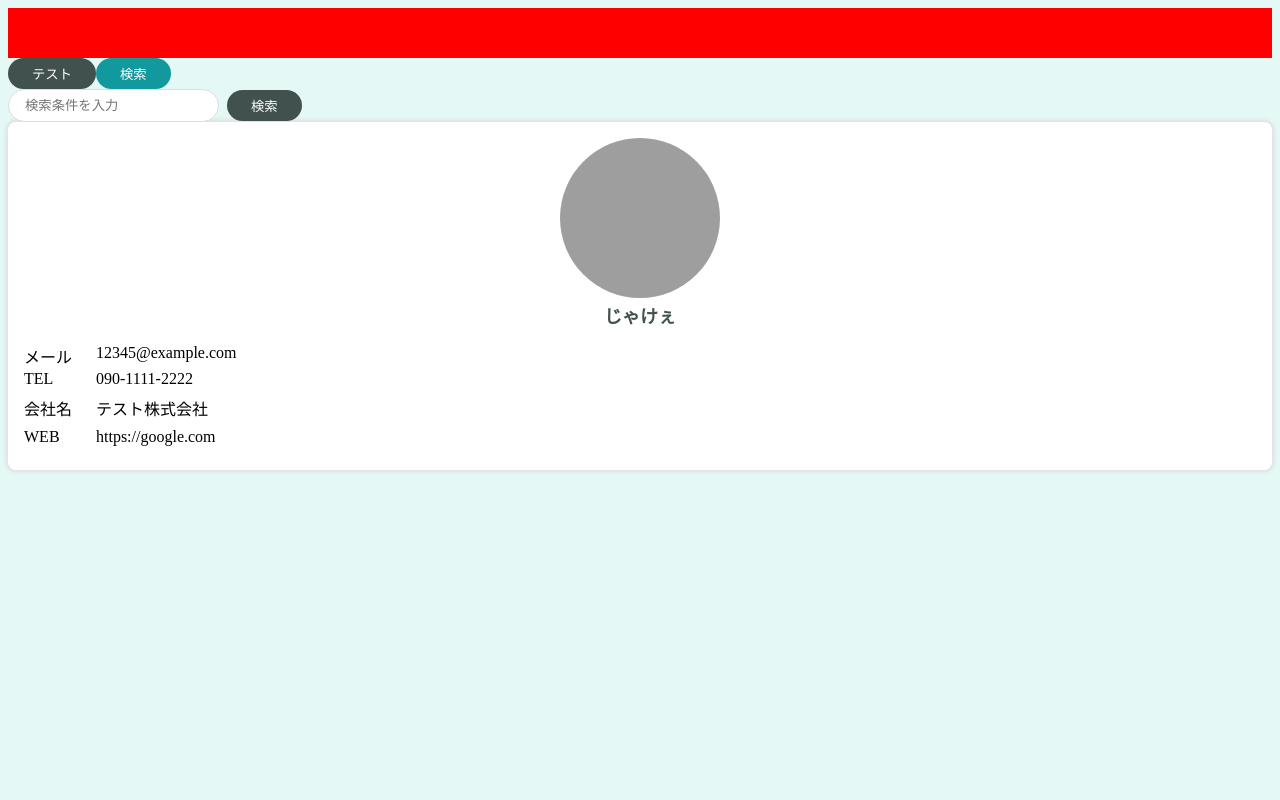
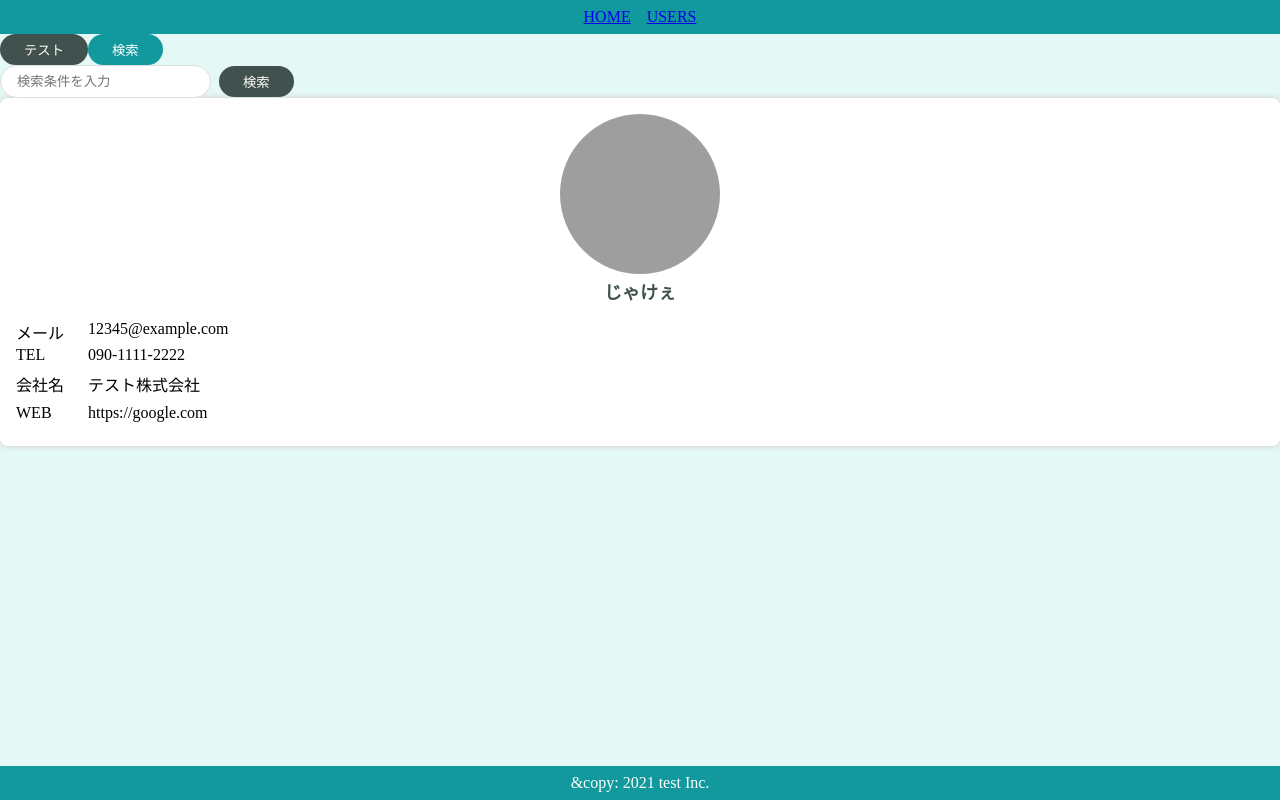
Before and after one commit to hoshico/react-atomic-design, a React (Create React App) app: page / in a window 1280 px wide. Built offline with nearby package versions, Linux system fonts and the light colour scheme; grey boxes are pictures that could not be loaded.

Commit message:
add Header / Hooter

```diff
--- a/src/App.js
+++ b/src/App.js
@@ -1,7 +1,9 @@
+import { BrowserRouter } from "react-router-dom";
 import { PrimaryButton } from "./components/atoms/button/PrimaryButton";
 import { SecondaryButton } from "./components/atoms/button/SecondaryButton";
 import { SearchInput } from "./components/moleculese/SeachInput";
 import { UserCard } from "./components/organisms/user/UserCard";
+import { DefaultLayout } from "./components/template/DefaultLayout";
 import { HeaderOnly } from "./components/template/HeaderOnly";
 import "./styles.css";
 
@@ -18,12 +20,14 @@
 
 export default function App() {
   return (
-    <HeaderOnly>
-      <PrimaryButton>テスト</PrimaryButton>
-      <SecondaryButton>検索</SecondaryButton>
-      <br />
-      <SearchInput />
-      <UserCard user={user} />
-    </HeaderOnly>
+    <BrowserRouter>
+      <DefaultLayout>
+        <PrimaryButton>テスト</PrimaryButton>
+        <SecondaryButton>検索</SecondaryButton>
+        <br />
+        <SearchInput />
+        <UserCard user={user} />
+      </DefaultLayout>
+    </BrowserRouter>
   );
 }
--- /dev/null
+++ b/src/components/atoms/layout/Footer.jsx
@@ -0,0 +1,16 @@
+import { Link } from "react-router-dom";
+import styled from "styled-components";
+
+export const Footer = () => {
+  return <SFooter>&copy: 2021 test Inc.</SFooter>;
+};
+
+const SFooter = styled.footer`
+  background-color: #11999e;
+  color: #fff;
+  text-align: center;
+  padding: 8px 0;
+  position: fixed;
+  bottom: 0;
+  width: 100%;
+`;
--- /dev/null
+++ b/src/components/atoms/layout/Header.jsx
@@ -0,0 +1,22 @@
+import { Link } from "react-router-dom";
+import styled from "styled-components";
+
+export const Header = () => {
+  return (
+    <SHeader>
+      <SLink to="/">HOME</SLink>
+      <SLink to="/users">USERS</SLink>
+    </SHeader>
+  );
+};
+
+const SHeader = styled.header`
+  background-color: #11999e;
+  color: #fff;
+  text-align: center;
+  padding: 8px 0;
+`;
+
+const SLink = styled(Link)`
+  margin: 0 8px;
+`;
--- a/src/components/template/DefaultLayout.jsx
+++ b/src/components/template/DefaultLayout.jsx
@@ -0,0 +1,13 @@
+import { Footer } from "../atoms/layout/Footer";
+import { Header } from "../atoms/layout/Header";
+
+export const DefaultLayout = (props) => {
+  const { children } = props;
+  return (
+    <>
+      <Header />
+      {children}
+      <Footer />
+    </>
+  );
+};
--- a/src/components/template/HeaderOnly.jsx
+++ b/src/components/template/HeaderOnly.jsx
@@ -1,8 +1,10 @@
+import { Header } from "../atoms/layout/Header";
+
 export const HeaderOnly = (props) => {
   const { children } = props;
   return (
     <>
-      <div style={{ height: "50px", backgroundColor: "red" }}></div>
+      <Header />
       {children}
     </>
   );
--- a/src/styles.css
+++ b/src/styles.css
@@ -1,3 +1,5 @@
 body {
   background-color: #e4f9f5;
+  margin: 0;
+  min-height: 100vh;
 }
```
